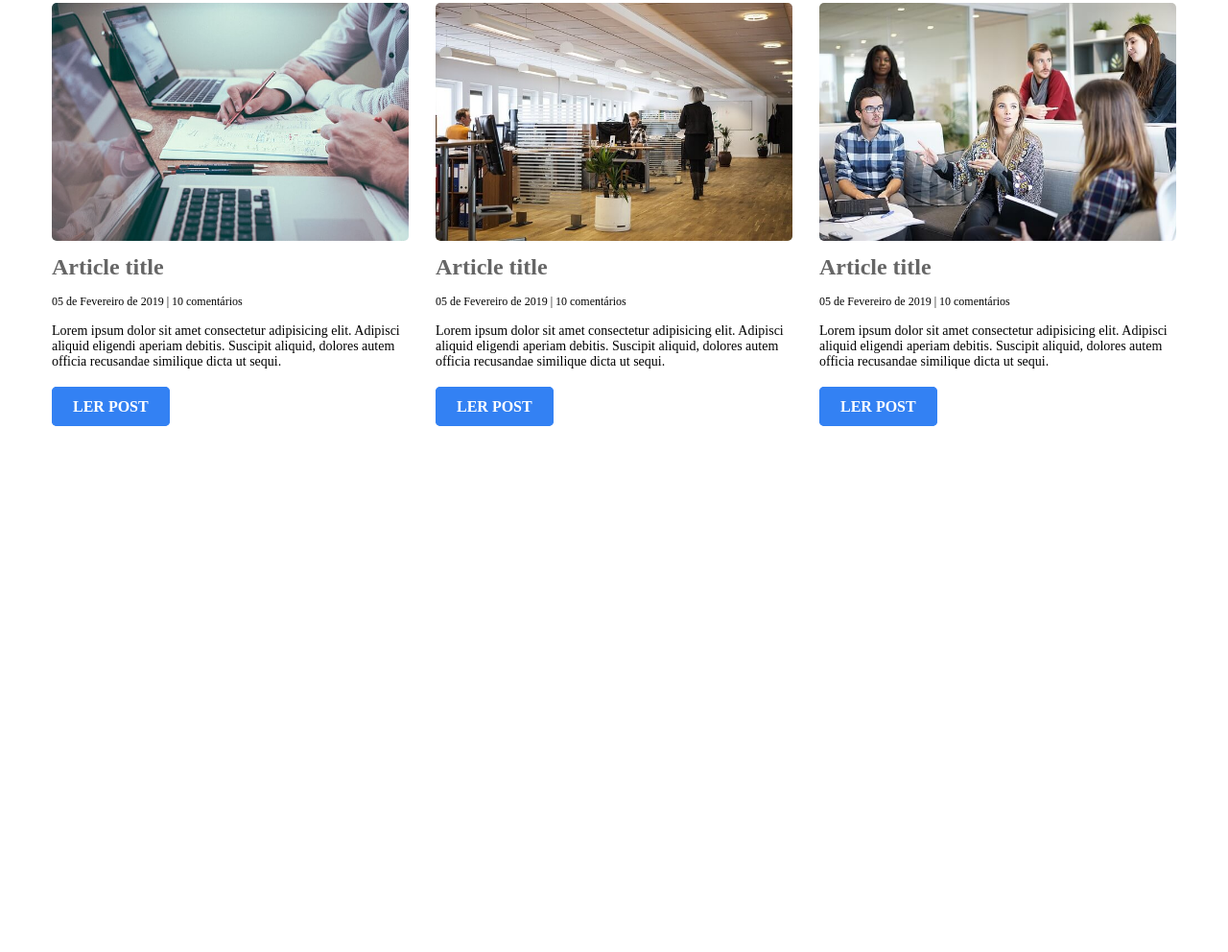
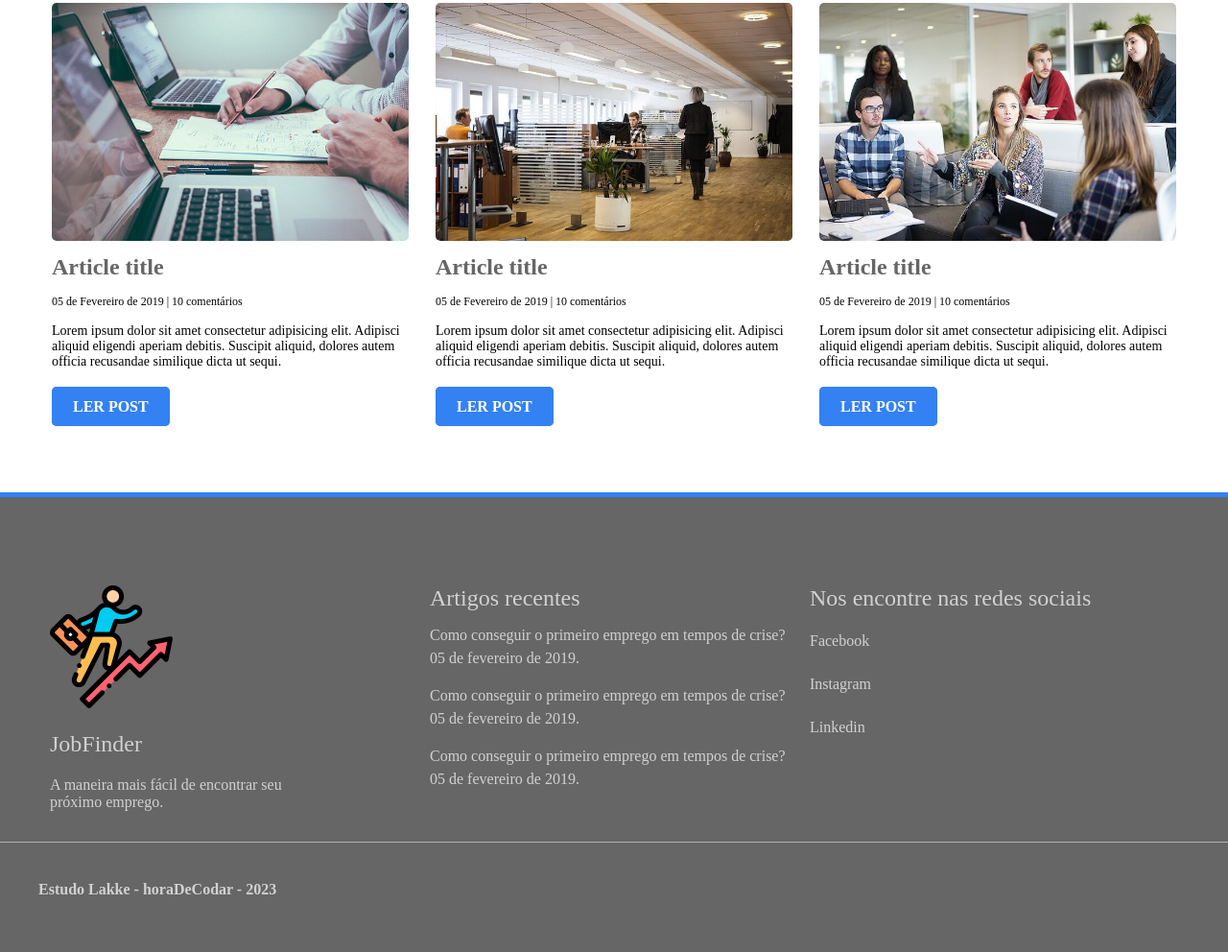
Before and after one commit to EduardoNunes/Cadastro-vaga-de-emprego, a plain HTML site: page index.html in a window 1280 px wide. Shown: the part 3938-4930 px from the top of the page at 96% size. Before the commit the page ends 4451 px from the top, so only its background shows below. Drawn offline with Linux system fonts and the light colour scheme.

Commit message:
Adding footer

```diff
--- a/css/style.css
+++ b/css/style.css
@@ -465,3 +465,102 @@ nav::after {
     background-color: #FFF;
     color: rgb(241, 241, 241);
 }
+
+footer {
+    background-color: #666;
+    padding-top: 5em;
+    padding-bottom: 40px;
+    border-top: 5px solid #3381F3;
+}
+
+footer h2, footer p, footer a, footer span {
+    color: #D1D1D1;
+}
+
+footer h2 {
+    font-weight: 400;
+}
+
+footer a {
+    text-decoration: none;
+}
+
+footer ul {
+    padding: 0;
+}
+
+footer li {
+    list-style: none;
+}
+
+.footer-box {
+    width: 31%;
+    padding: 1%;
+    float: left;
+}
+
+footer .wrapper:after {
+    clear: both;
+    content: "";
+    display: block;
+}
+
+.company-footer {
+    width: 80%;
+}
+
+.company-footer h2 {
+    margin-top: 20px;
+}
+
+.company-footer h2, .company-footer p {
+    margin-bottom: 20px;
+}
+
+.footer-list li {
+    margin-bottom: 15px;
+}
+
+.footer-list a {
+    transition: .5s;
+}
+
+.footer-list a:hover {
+    color: #FFF;
+}
+
+.footer-list li::after {
+    clear: both;
+    content: "";
+    display: block;
+}
+
+.article-footer {
+    width: 80%;
+}
+
+.footer-list.footer-article-list span {
+    display: block;
+    float: none;
+}
+
+.fab {
+    font-size: 30px;
+    margin-right: 10px;
+    float: left;
+}
+
+.footer-list li span {
+    float: left;
+    height: 30px;
+    line-height: 30px;
+}
+
+.footer-bottom {
+    border-top: 1px solid #B2B2B2;
+}
+
+.footer-bottom p {
+    font-weight: 600;
+    margin-top: 40px;
+}
--- a/index.html
+++ b/index.html
@@ -197,6 +197,64 @@
                 <a href="#" class="article-btn light-btn">Ler post</a>
             </div>
         </section>
+        <footer>
+            <div class="wrapper">
+                <div class="footer-box">
+                    <div class="company-footer">
+                        <img src="css/logo.png" alt="logo">
+                        <h2>JobFinder</h2>
+                        <p>A maneira mais fácil de encontrar seu próximo emprego.</p>
+                    </div>
+                </div>
+                <div class="footer-box">
+                    <div class="articles-footer">
+                        <h2>Artigos recentes</h2>
+                        <ul class="footer-list footer-article-list">
+                            <li>
+                                <a href="#">Como conseguir o primeiro emprego em tempos de crise?</a>
+                                <span class=""article-date>05 de fevereiro de 2019.</span>
+                            </li>
+                            <li>
+                                <a href="#">Como conseguir o primeiro emprego em tempos de crise?</a>
+                                <span class=""article-date>05 de fevereiro de 2019.</span>
+                            </li>
+                            <li>
+                                <a href="#">Como conseguir o primeiro emprego em tempos de crise?</a>
+                                <span class=""article-date>05 de fevereiro de 2019.</span>
+                            </li>
+                        </ul>
+                    </div>
+                </div>
+                <div class="footer-box">
+                    <h2>Nos encontre nas redes sociais</h2>
+                    <ul class="footer-list">
+                        <li>
+                            <a href="#">
+                                <i class="fab fa-facebook-square"></i>
+                                <span>Facebook</span>
+                            </a>
+                        </li>
+                        <li>
+                            <a href="#">
+                                <i class="fab fa-instagram"></i>
+                                <span>Instagram</span>
+                            </a>
+                        </li>
+                        <li>
+                            <a href="#">
+                                <i class="fab fa-linkedin"></i>
+                                <span>Linkedin</span>
+                            </a>
+                        </li>
+                    </ul>
+                </div>
+            </div>
+            <div class="footer-bottom">
+                <div class="wrapper">
+                    <p>Estudo Lakke - horaDeCodar - 2023</p>
+                </div>
+            </div>
+        </footer>
     </div>
 </body>
 </html>
```
